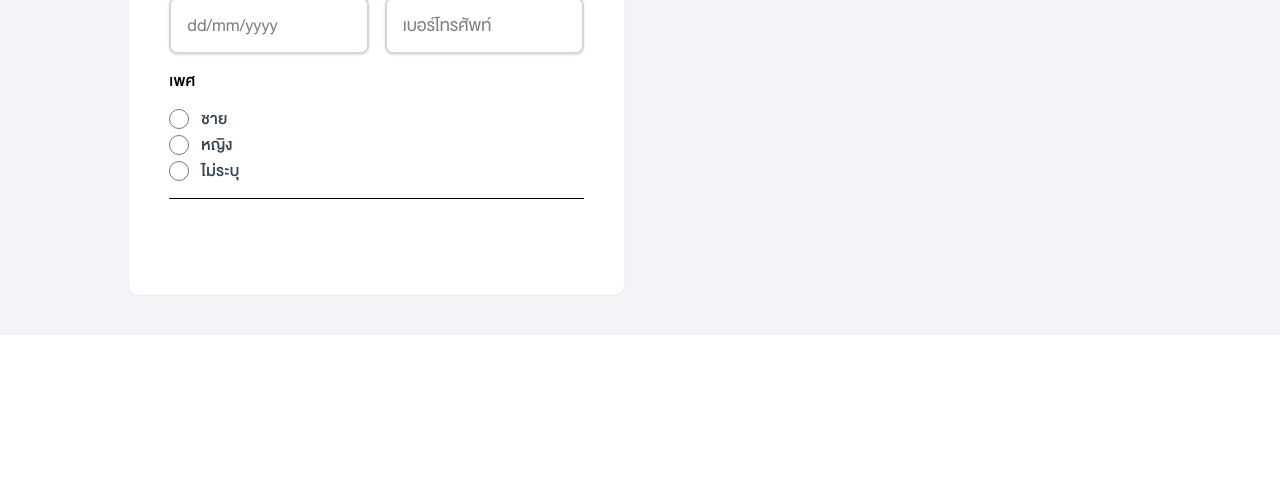
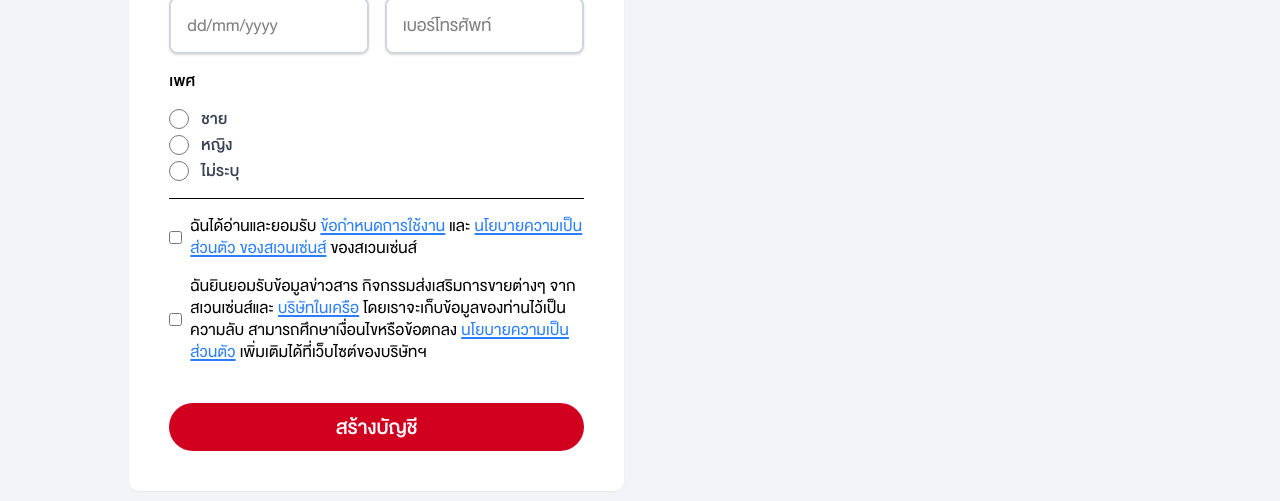
Before and after one commit to yongsin-oak/swensen_front, a React (Vite) app: page /register in a window 1280 px wide. Shown: the part 625-1126 px from the top of the page. Before the commit the page ends 960 px from the top, so only its background shows below. Built offline with nearby package versions, Linux system fonts and the light colour scheme.

Commit message:
[Complete] register UI

```diff
--- /dev/null
+++ b/src/components/CardAuth/index.tsx
@@ -0,0 +1,56 @@
+import Card from "../Card";
+import Flex from "../Flex";
+import BackButton from "../BackButton";
+import Button from "../Button";
+import Text from "../Text";
+import Input, { InputProps } from "../Input";
+import { cn } from "../../utils/cn";
+
+interface Props {
+  inputField: InputProps[];
+  topButtonDesc?: string;
+  topButtonText?: string;
+  cardTitle?: string;
+  containerInputClass?: string;
+  submitButtonText?: string;
+  children?: React.ReactNode;
+}
+const CardAuth = ({
+  inputField,
+  topButtonDesc,
+  topButtonText,
+  cardTitle,
+  containerInputClass,
+  submitButtonText,
+  children,
+}: Props) => {
+  return (
+    <Flex
+      className="col-span-full lg:col-span-5 w-full"
+      justify="start"
+      direction="col"
+    >
+      <Flex justify="between" className="w-full">
+        <BackButton />
+        <Flex className="gap-2">
+          <Text textTitleMd>{topButtonDesc}</Text>
+          <Button outline>{topButtonText}</Button>
+        </Flex>
+      </Flex>
+      <Card className="mt-6">
+        <Text size="46px" bold className=" text-left">
+          {cardTitle}
+        </Text>
+        <div className={cn("grid gap-4", containerInputClass)}>
+          {inputField.map((field, index) => (
+            <Input key={index} required {...field} />
+          ))}
+        </div>
+        {children}
+        <Button className="mt-6">{submitButtonText}</Button>
+      </Card>
+    </Flex>
+  );
+};
+
+export default CardAuth;
--- a/src/components/Input/index.tsx
+++ b/src/components/Input/index.tsx
@@ -1,7 +1,7 @@
 import React from "react";
 import { cn } from "../../utils/cn";
 
-interface InputProps {
+export interface InputProps {
   label: string;
   name: string;
   value?: string;
--- a/src/index.css
+++ b/src/index.css
@@ -73,6 +73,7 @@ body {
     --bg-content: rgb(242, 244, 247);
     --color-sw-gray-25: rgb(253, 254, 255);
     --font-size-label-medium: 22px;
+    --font-weight-label-normal: 400;
     --font-weight-label-medium: 500;
     --letter-spacing-label-medium: 0.25px;
     --line-height-label-medium: 100%;
@@ -112,6 +113,14 @@ body {
     letter-spacing: var(--letter-spacing-label-medium);
     line-height: var(--line-height-label-medium);
   }
+
+  .text-label-normal {
+    font-size: var(--font-size-label-medium);
+    font-weight: var(--font-weight-label-normal);
+    letter-spacing: var(--letter-spacing-label-medium);
+    line-height: var(--line-height-label-medium);
+  }
+
   .text-body-md-regular {
     line-height: 100%;
   }
--- a/src/locales/en.json
+++ b/src/locales/en.json
@@ -1,8 +1,10 @@
 {
-  "Navbar": {
-    "lang": "EN",
+  "global": {
     "login": "Login",
     "register": "Register"
+  },
+  "Navbar": {
+    "lang": "EN"
   },
   "Components": {
     "BackButton": {
@@ -25,7 +27,18 @@
         "male": "Male",
         "female": "Femal",
         "notSpecified": "Not Specified"
-      }
+      },
+      "terms1": "I have read and accepted the ",
+      "terms2": "terms & conditions",
+      "terms3": " and ",
+      "terms4": "privacy policy",
+      "terms5": " of Swensen’s.",
+      "receiveInfo1": "I agree to receive the information including other marketing activities from Swensen’s and ",
+      "receiveInfo2": "affiliated companies.",
+      "receiveInfo3": " We will keep your data confidential. Learn more about ",
+      "receiveInfo4": "privacy policy",
+      "receiveInfo5": " from company’s website.",
+      "submit": "Create Account"
     }
   }
 }
--- a/src/locales/th.json
+++ b/src/locales/th.json
@@ -27,7 +27,18 @@
         "male": "ชาย",
         "female": "หญิง",
         "notSpecified": "ไม่ระบุ"
-      }
+      },
+      "terms1": "ฉันได้อ่านและยอมรับ ",
+      "terms2": "ข้อกำหนดการใช้งาน",
+      "terms3": " และ ",
+      "terms4": "นโยบายความเป็นส่วนตัว ของสเวนเซ่นส์",
+      "terms5": " ของสเวนเซ่นส์",
+      "receiveInfo1": "ฉันยินยอมรับข้อมูลข่าวสาร กิจกรรมส่งเสริมการขายต่างๆ จากสเวนเซ่นส์และ ",
+      "receiveInfo2": "บริษัทในเครือ",
+      "receiveInfo3": " โดยเราจะเก็บข้อมูลของท่านไว้เป็นความลับ สามารถศึกษาเงื่อนไขหรือข้อตกลง ",
+      "receiveInfo4": "นโยบายความเป็นส่วนตัว",
+      "receiveInfo5": " เพิ่มเติมได้ที่เว็บไซต์ของบริษัทฯ",
+      "submit": "สร้างบัญชี"
     }
   }
 }
--- a/src/pages/Auth/Register/index.tsx
+++ b/src/pages/Auth/Register/index.tsx
@@ -1,18 +1,14 @@
-import BackButton from "../../../components/BackButton";
-import Flex from "../../../components/Flex";
 import { useTranslation } from "react-i18next";
 import Text from "../../../components/Text";
-import Button from "../../../components/Button";
-import Card from "../../../components/Card";
-import HiddenCol from "../../../components/HiddenCol";
-import Input from "../../../components/Input";
 import Radio from "../../../components/Radio";
+import CardAuth from "../../../components/CardAuth";
+import { useState } from "react";
 
 const Register = () => {
   const { t } = useTranslation();
   const tPath = "Pages.Register";
   const tPathInput = "Pages.Register.inputFields";
-  const inputField = [
+  const registerInputField = [
     {
       name: "firstName",
       label: t(`${tPathInput}.firstName`),
@@ -44,47 +40,28 @@ const Register = () => {
       placeholder: t(`${tPathInput}.phoneNumber`),
     },
   ];
+  const [checked, setChecked] = useState(false);
+
+  const handleCheckboxClick = (event: React.MouseEvent<unknown>) => {
+    if ((event.target as HTMLElement).tagName === "A") {
+      event.preventDefault();
+    } else {
+      setChecked((prev) => !prev);
+    }
+  };
   return (
-    <div className="m-auto max-w-[1440px] px-6 h-full py-10">
-      <div className="relative w-full xl:min-h-screen grid grid-cols-4 gap-6 md:grid-cols-8 lg:grid-cols-12 lg:gap-8 h-full">
-        <HiddenCol />
-        <Flex
-          className="col-span-full lg:col-span-5 w-full"
-          justify="start"
-          direction="col"
+    <CardAuth
+      inputField={registerInputField}
+      containerInputClass="grid-cols-2"
+      submitButtonText={t(`${tPath}.submit`)}
+      topButtonDesc={t("Pages.Register.alreadyHaveAccount")}
+      topButtonText={t("global.login")}
+      cardTitle={t(`${tPath}.title`)}
     >
-          <Flex justify="between" className="w-full">
-            <BackButton></BackButton>
-            <Flex className=" gap-2">
-              <Text textTitleMd>{t("Pages.Register.alreadyHaveAccount")}</Text>
-              <Button outline>{t("global.login")}</Button>
-            </Flex>
-          </Flex>
-          <Card className=" mt-6">
-            <Text size="46px" bold className=" text-left">
-              {t(`${tPath}.title`)}
-            </Text>
-            <div className=" grid grid-cols-2 gap-4">
-              {inputField.map((field, index) => (
-                <Input
-                  key={index}
-                  label={field.label}
-                  placeholder={field.placeholder}
-                  name={field.name}
-                  required
-                />
-              ))}
-            </div>
-            <div className=" flex w-full flex-col gap-4">
-              <Text className="text-label-medium">
-                {t(`${tPathInput}.gender`)}
-              </Text>
+      <div className="flex w-full flex-col gap-4">
+        <Text className="text-label-medium">{t(`${tPathInput}.gender`)}</Text>
         <div className="flex flex-col gap-1">
-                <Radio
-                  label={t(`${tPathInput}.male`)}
-                  name="gender"
-                  value="male"
-                />
+          <Radio label={t(`${tPathInput}.male`)} name="gender" value="male" />
           <Radio
             label={t(`${tPathInput}.female`)}
             name="gender"
@@ -96,19 +73,55 @@ const Register = () => {
             value="notSpecified"
           />
         </div>
+        <hr />
+        <div className="w-full flex items-center gap-2">
+          <input
+            type="checkbox"
+            name="termOfUse"
+            id="termOfUse"
+            checked={checked}
+            onClick={handleCheckboxClick}
+          />
+          <label htmlFor="termOfUse" className="text-label-normal">
+            {t(`${tPath}.terms1`)}
+            <a
+              className="cursor-pointer text-blue-500 underline"
+              onClick={handleCheckboxClick}
+            >
+              {t(`${tPath}.terms2`)}
+            </a>
+            {t(`${tPath}.terms3`)}
+            <a
+              className="cursor-pointer text-blue-500 underline"
+              onClick={handleCheckboxClick}
+            >
+              {t(`${tPath}.terms4`)}
+            </a>
+            {t(`${tPath}.terms5`)}
+          </label>
         </div>
-            <hr />
-          </Card>
-        </Flex>
-        <HiddenCol />
-        <div className="absolute inset-y-0 right-0 hidden h-full min-h-screen w-2/5 shrink-0 grow md:col-span-5 lg:block">
-          <img
-            src="https://www.swensens1112.com/_next/image?url=%2Fimages%2Fbanner%2Fregister-banner.jpg&w=3840&q=75"
-            alt=""
-          />
+        <div className="w-full flex items-center gap-2">
+          <input type="checkbox" name="termOfUse" id="termOfUse" />
+          <label htmlFor="termOfUse" className="text-label-normal">
+            {t(`${tPath}.receiveInfo1`)}
+            <a
+              className="cursor-pointer text-blue-500 underline"
+              onClick={handleCheckboxClick}
+            >
+              {t(`${tPath}.receiveInfo2`)}
+            </a>
+            {t(`${tPath}.receiveInfo3`)}
+            <a
+              className="cursor-pointer text-blue-500 underline"
+              onClick={handleCheckboxClick}
+            >
+              {t(`${tPath}.receiveInfo4`)}
+            </a>
+            {t(`${tPath}.receiveInfo5`)}
+          </label>
         </div>
       </div>
-    </div>
+    </CardAuth>
   );
 };
 
--- /dev/null
+++ b/src/pages/Auth/index.tsx
@@ -0,0 +1,26 @@
+import { useLocation } from "react-router-dom";
+import HiddenCol from "../../components/HiddenCol";
+import Register from "./Register";
+import Login from "./Login";
+
+const Auth = () => {
+  const location = useLocation();
+  const pathRegister = location.pathname === "/register";
+  return (
+    <div className="m-auto max-w-[1440px] px-6 h-full py-10">
+      <div className="relative w-full xl:min-h-screen grid grid-cols-4 gap-6 md:grid-cols-8 lg:grid-cols-12 lg:gap-8 h-full">
+        <HiddenCol />
+        {pathRegister ? <Register /> : <Login />}
+        <HiddenCol />
+        <div className="absolute inset-y-0 right-0 hidden h-full min-h-screen w-2/5 shrink-0 grow md:col-span-5 lg:block">
+          <img
+            src="https://www.swensens1112.com/_next/image?url=%2Fimages%2Fbanner%2Fregister-banner.jpg&w=3840&q=75"
+            alt=""
+          />
+        </div>
+      </div>
+    </div>
+  );
+};
+
+export default Auth;
```
Also changed, not shown: src/routes/index.tsx (+3 -4 lines). Lines whose indentation alone changed are shown as unchanged.
